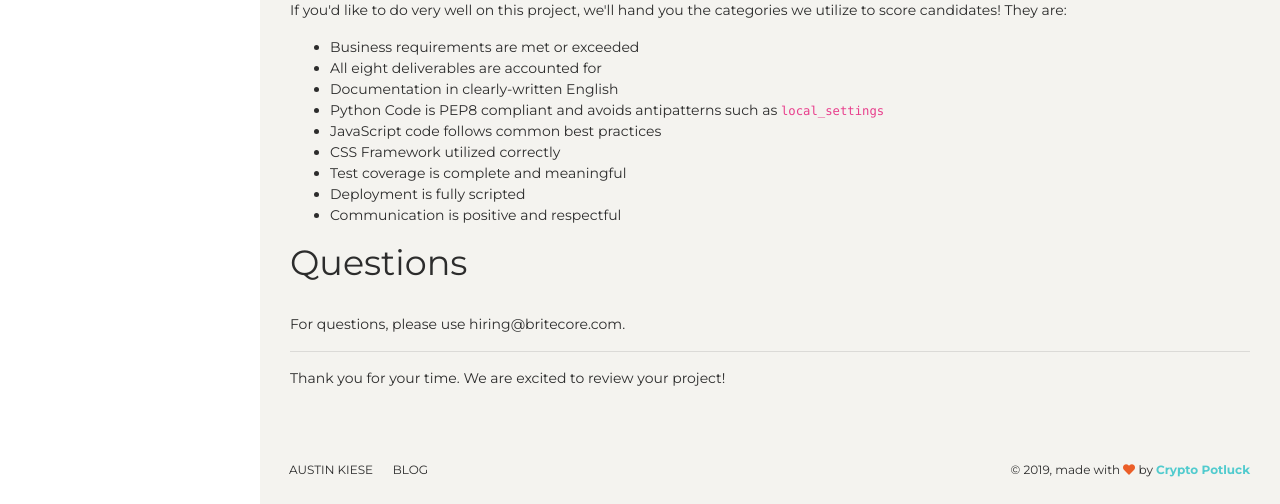
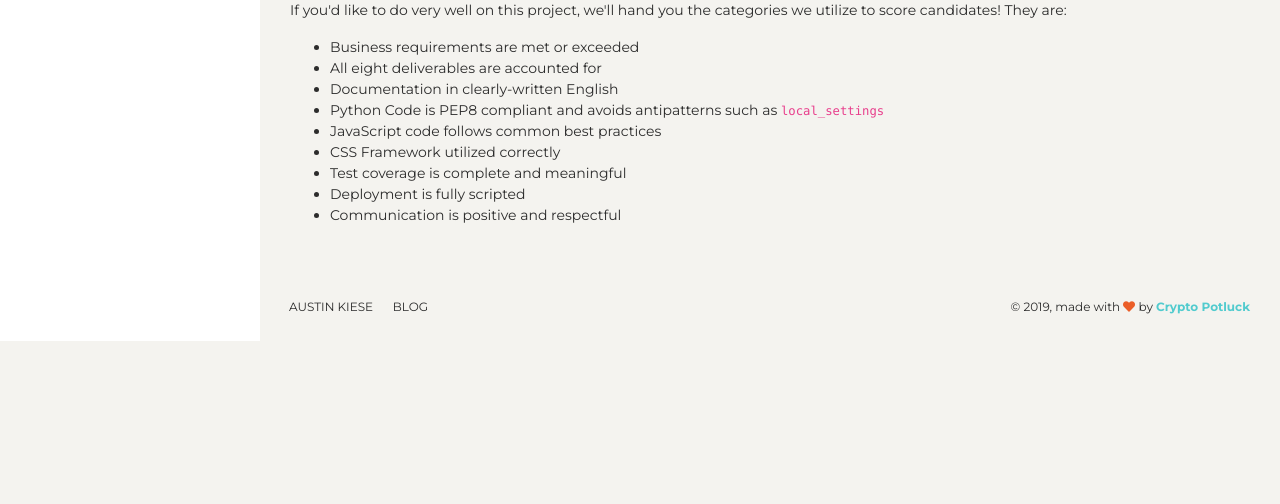
Before and after one commit to cryptopotluck/favorite-things, a Django app: page /about/ in a window 1280 px wide. Shown: the part 2497-3001 px from the top of the page. After the commit the page ends 2838 px from the top, so only its background shows below. Run offline with Django 3.2, Linux system fonts and the light colour scheme; some libraries are stand-ins or nearby versions.

Commit message:
First commit

```diff
--- a/about/templates/about/about.html
+++ b/about/templates/about/about.html
@@ -140,10 +140,10 @@ other favorite things for that favorite should be reordered.</li>
 <li>Deployment is fully scripted</li>
 <li>Communication is positive and respectful</li>
 </ul>
-<h2>Questions</h2>
-<p>For questions, please use hiring@britecore.com.</p>
-<hr>
-<p>Thank you for your time. We are excited to review your project!</p>
+{#<h2>Questions</h2>#}
+{#<p>For questions, please use hiring@britecore.com.</p>#}
+{#<hr>#}
+{#<p>Thank you for your time. We are excited to review your project!</p>#}
 </span>
     </div>
 {% endblock %}
--- a/charts/templates/charts/charts.html
+++ b/charts/templates/charts/charts.html
@@ -5,6 +5,4 @@
     <div class="content">
     {{ plot | safe }}
     </div>
-    {{ users }}
-    {{ test }}
 {% endblock %}
--- a/create/views.py
+++ b/create/views.py
@@ -151,7 +151,7 @@ class PostUpdateView(View):
 
 class PostDeleteView( LoginRequiredMixin, UserPassesTestMixin, DeleteView):
     model = Create
-    success_url = '/'
+    success_url = '/favorites/'
 
     def test_func(self):
         post = self.get_object()
--- a/templates/partials/_sidebarmini.html
+++ b/templates/partials/_sidebarmini.html
@@ -7,10 +7,10 @@
         <li class="header-title"> Extra Information</li>
         <li class="button-container">
           <a href="{% url 'about' %}" class="btn btn-primary btn-block btn-round">Project Requirements</a>
-          <a href="https://demos.creative-tim.com/paper-dashboard-2-pro/docs/1.0/getting-started/introduction.html" target="_blank" class="btn btn-default btn-block btn-round">
-            <i class="nc-icon nc-paper"></i> Documentation
+          <a href="https://github.com/cryptopotluck/favorite-things" target="_blank" class="btn btn-default btn-block btn-round">
+            <i class="nc-icon nc-paper"></i> Github Documentation
           </a>
-          <a href="https://www.creative-tim.com/product/paper-dashboard-2" target="_blank" class="btn btn-info btn-block btn-round">
+          <a href="https://www.youtube.com/channel/UC-pBvv8mzLpj0k-RIbc2Nog/videos?view_as=subscriber" target="_blank" class="btn btn-info btn-block btn-round">
             <i class="nc-icon nc-laptop"></i> Video Tutorial
           </a>
         </li>
```
Also changed, not shown: charts/views.py (+20 -8 lines).
